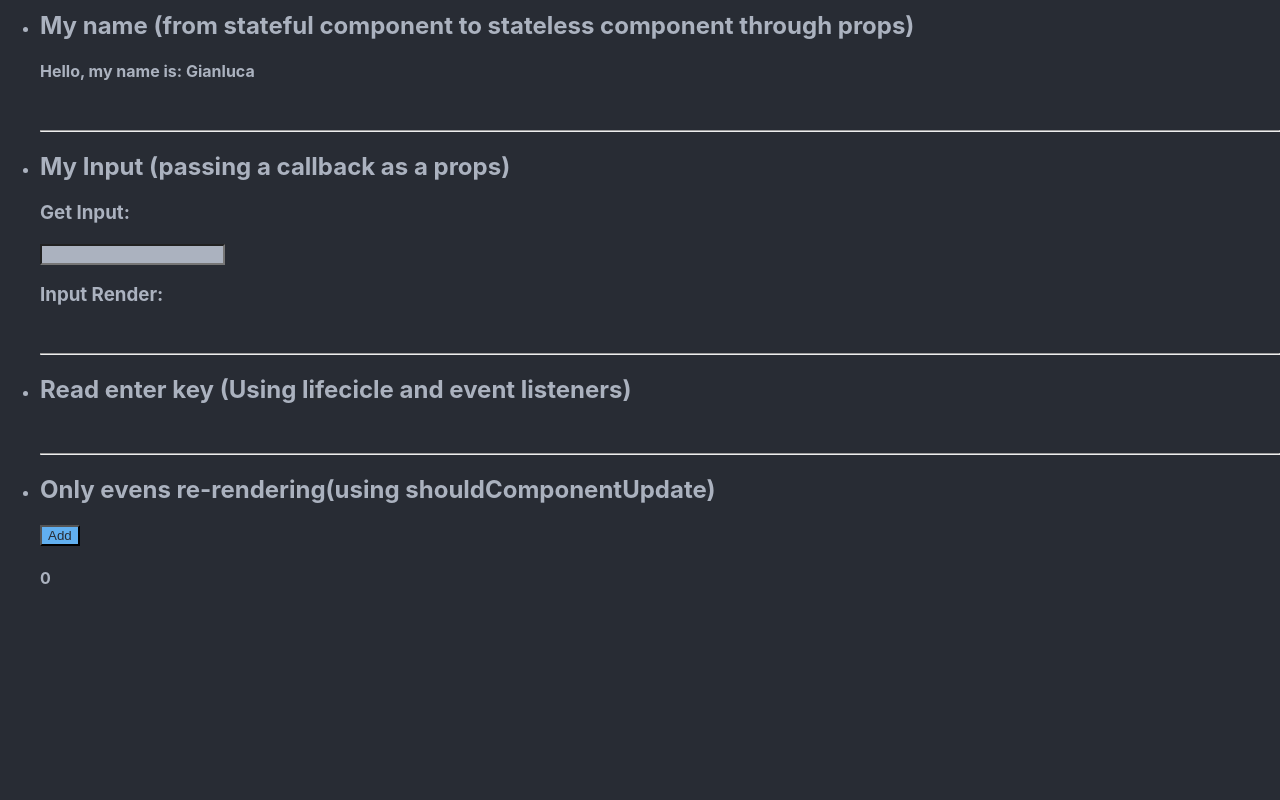
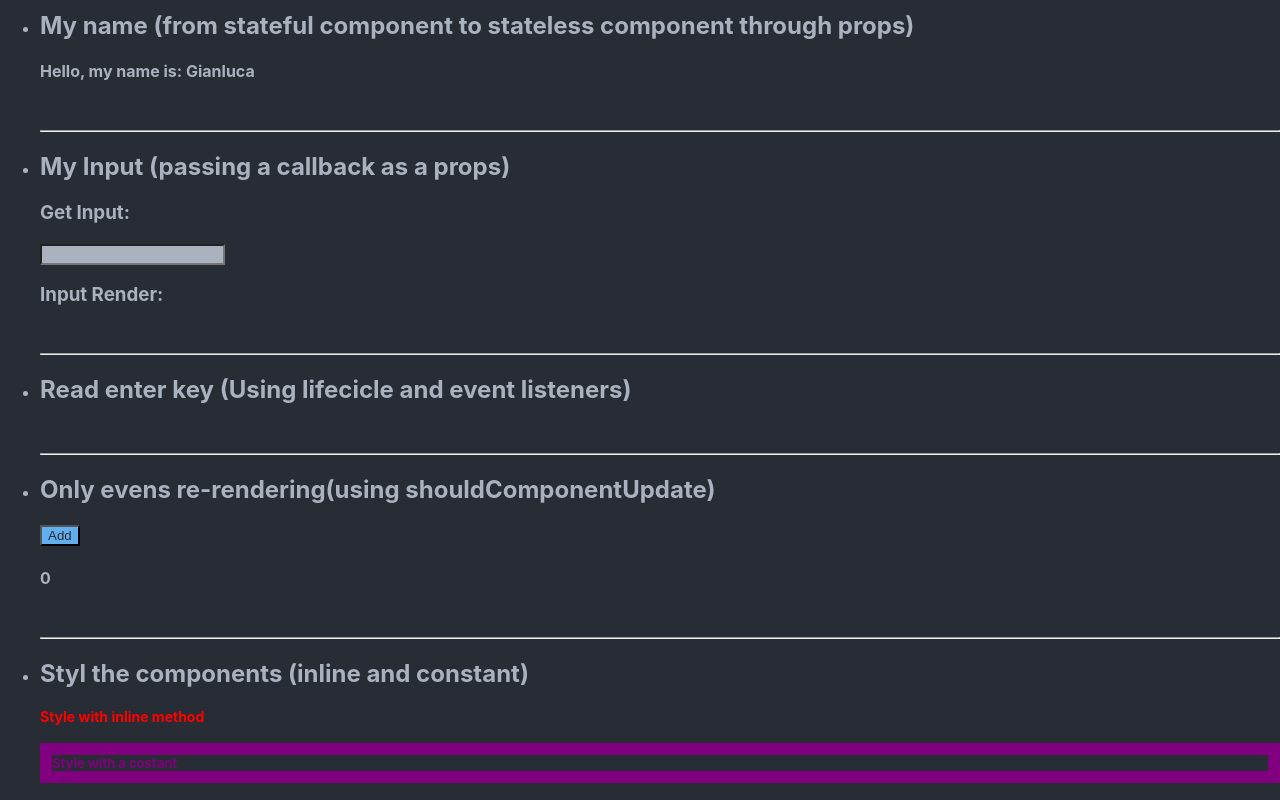
Before and after one commit to gian412/React-FCC-course, a React (Create React App) app: page / in a window 1280 px wide. Shown: the part 1996-2796 px from the top of the page. Before the commit the page ends 2605 px from the top, so only its background shows below. Built offline with nearby package versions, Linux system fonts and the light colour scheme.

Commit message:
Style with React

```diff
--- a/src/App.js
+++ b/src/App.js
@@ -13,6 +13,7 @@ import MyName from "./MyName";
 import MyInput from "./MyInput";
 import EventListener from "./EventListener";
 import OnlyEvensController from "./OnlyEvens";
+import Style from "./Style";
 
 function App() {
   return (
@@ -117,6 +118,12 @@ function App() {
           <h2>Only evens re-rendering(using shouldComponentUpdate)</h2>
           <OnlyEvensController />
         </li>
+        <br />
+        <hr />
+        <li>
+          <h2>Styl the components (inline and constant)</h2>
+          <Style />
+        </li>
       </ul>
     </div>
   );
--- /dev/null
+++ b/src/Style.js
@@ -0,0 +1,24 @@
+import React from "react";
+
+const styleCostant = {
+  color: "purple",
+  fontSize: 13,
+  border: "12px solid purple",
+};
+
+class Style extends React.Component {
+  // eslint-disable-next-line
+  constructor(props) {
+    super(props);
+  }
+  render() {
+    return (
+      <div>
+        <h4 style={{ color: "red", fontSize: 14 }}>Style with inline method</h4>
+        <h4 style={styleCostant}>Style with a costant</h4>
+      </div>
+    );
+  }
+}
+
+export default Style;
```
